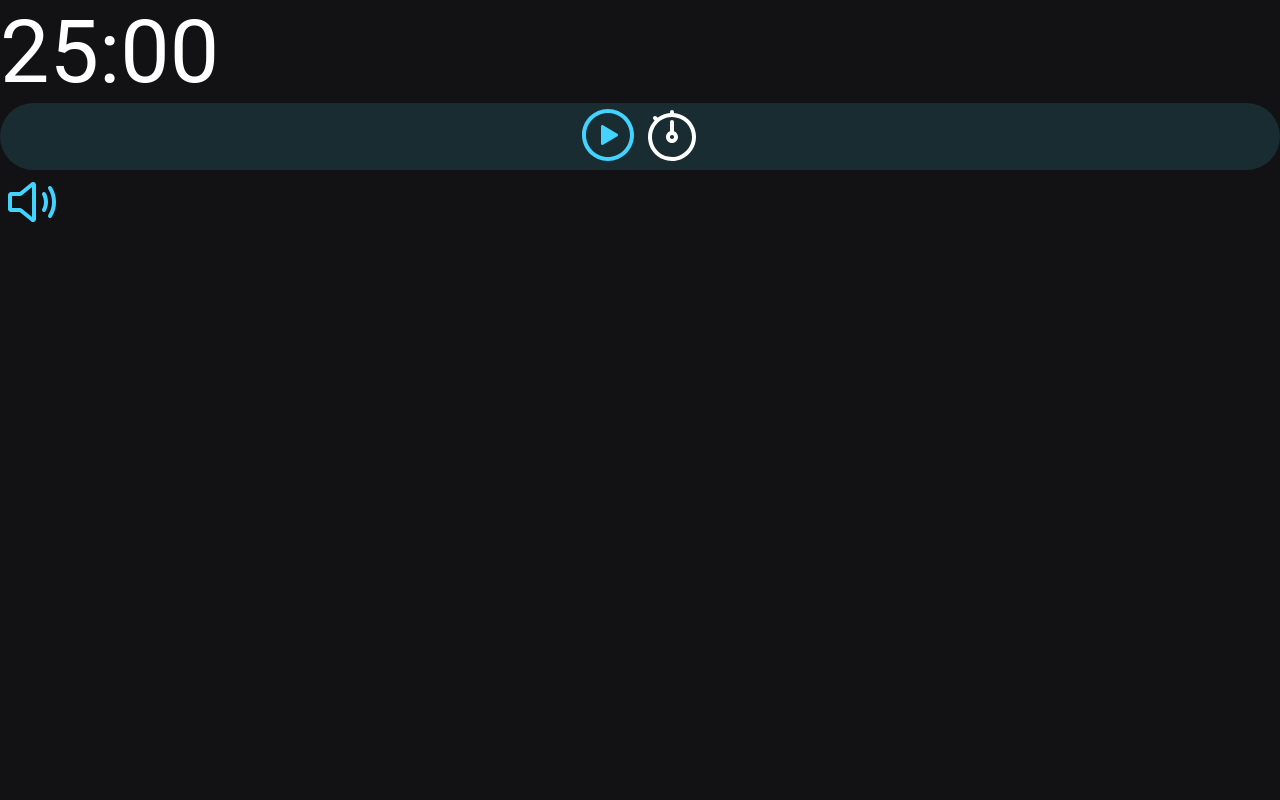
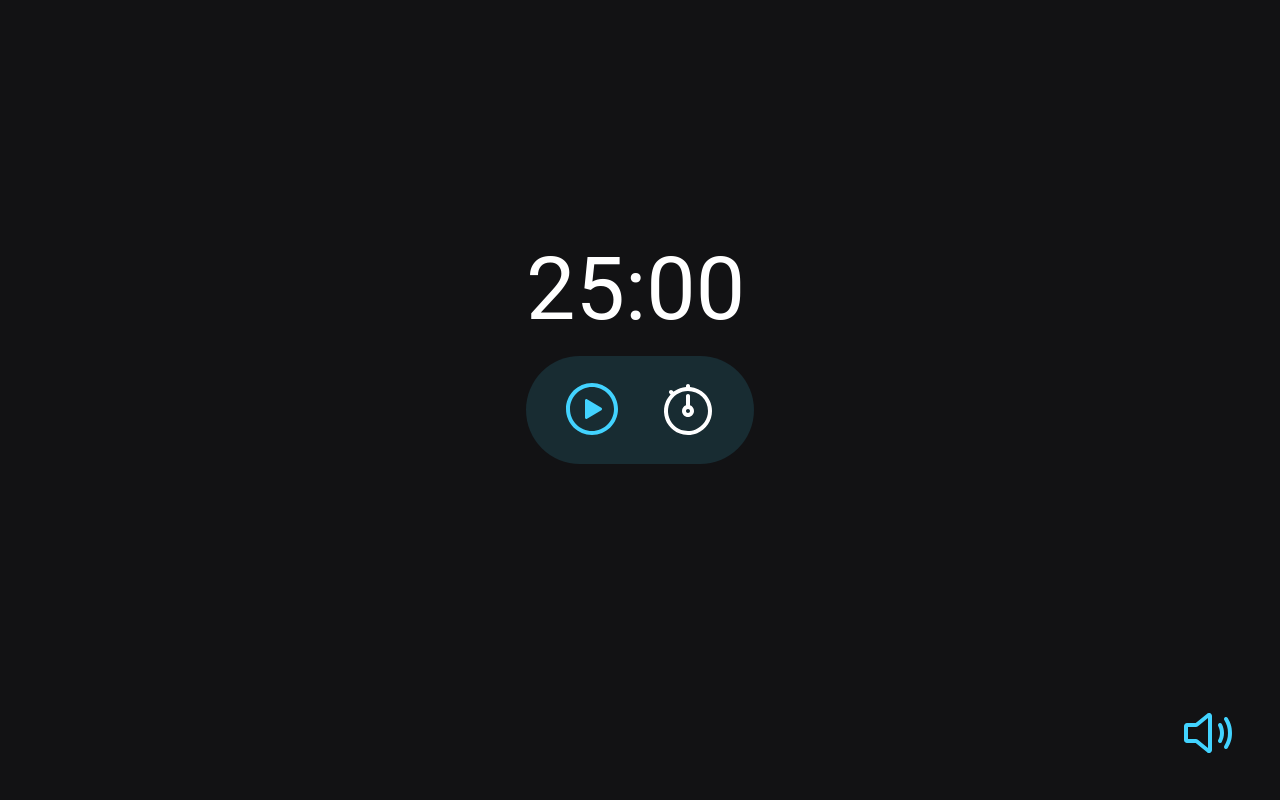
Before and after one commit to liam-honorio/FocusTimer, a plain HTML site: page Index.html in a window 1280 px wide. Drawn offline with Linux system fonts and the light colour scheme.

Commit message:
Base css finished

```diff
--- a/style.css
+++ b/style.css
@@ -7,8 +7,8 @@
 :root {
     --bg-color: #121214;
     --base-color: 194;
-    --primary-color: hsl(var(---base-color), 100%, 63%);
-    --primary-color-light: hsla(var(--base-color), 100%, 63%, 0.13);
+    --bg-primary-light: hsla(var(--base-color), 100%, 63%, 0.13);
+    --primary-color: hsl(var(--base-color), 100%, 63%);
     --text-color: #fff;
     font-size: 62.5%;
 }
@@ -17,6 +17,13 @@ body {
     background-color: var(--bg-color);
     color: var(--text-color);
     font-family: 'Roboto', sans-serif;
+    display: grid;
+    height:100vh;
+}
+
+main {
+    justify-self: center;
+    align-self: end;
 }
 
 button {
@@ -26,19 +33,40 @@ button {
     cursor: pointer;
 }
 
+.play svg path,
+.pause svg path,
+.sound-on svg path {
+    fill: var(--primary-color);
+}
+
+button svg {
+    width: clamp(3.2rem, 2rem + 12vw, 6.4rem)
+}
+
 .hide {
     display: none;
 }
 
 #timer {
- font-size: 8.8rem;
+ font-size: clamp(4rem, 4rem + 10vw, 8.8rem);
  display: flex;
+
+ margin-bottom: 1.6rem;
 }
 
 #controls {
-    background-color: var(--primary-color-light);
+    background-color: var(--bg-primary-light);
     display: flex;
     align-items: center;
     justify-content:center;
+    gap: 3.2rem;
     border-radius: 9999px;
+    width: clamp(10rem, 10rem + 30vw, 22.8rem);
+    height: clamp(8rem, 5rem + 10vw, 10.8rem);
 }
+
+footer {
+    justify-self: end;
+    align-self: end;
+    padding: 0 4rem 3.2rem 0;
+}
```
